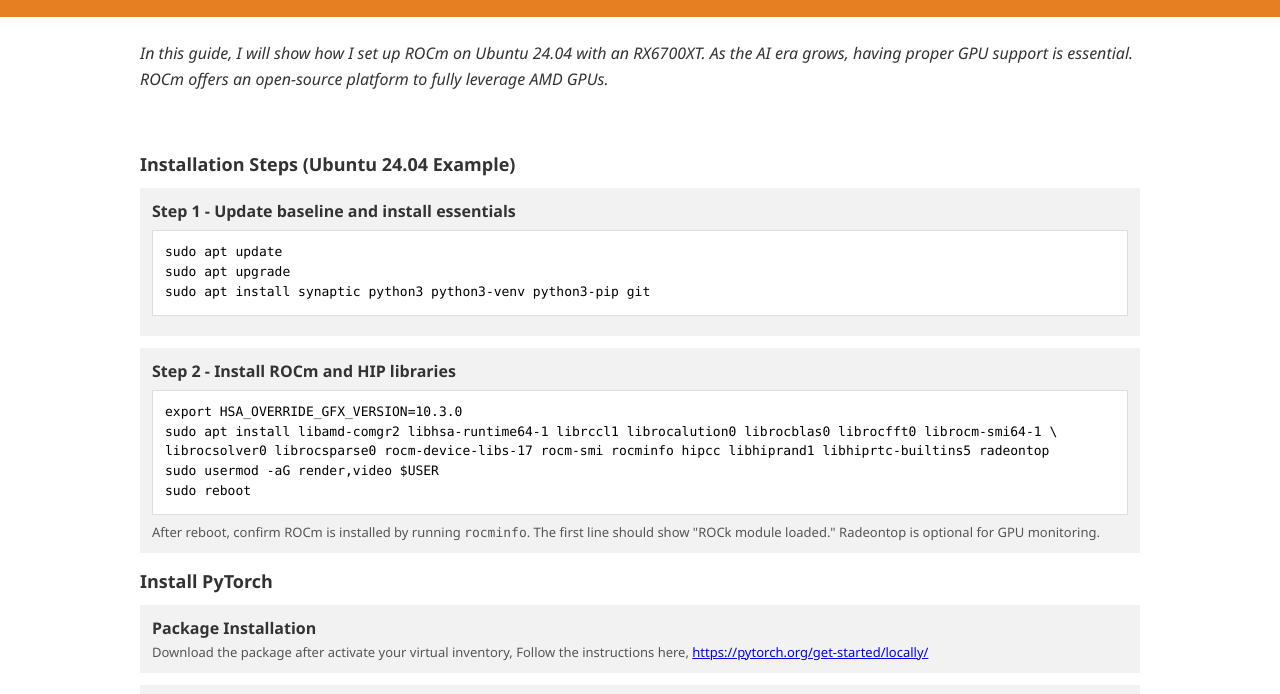
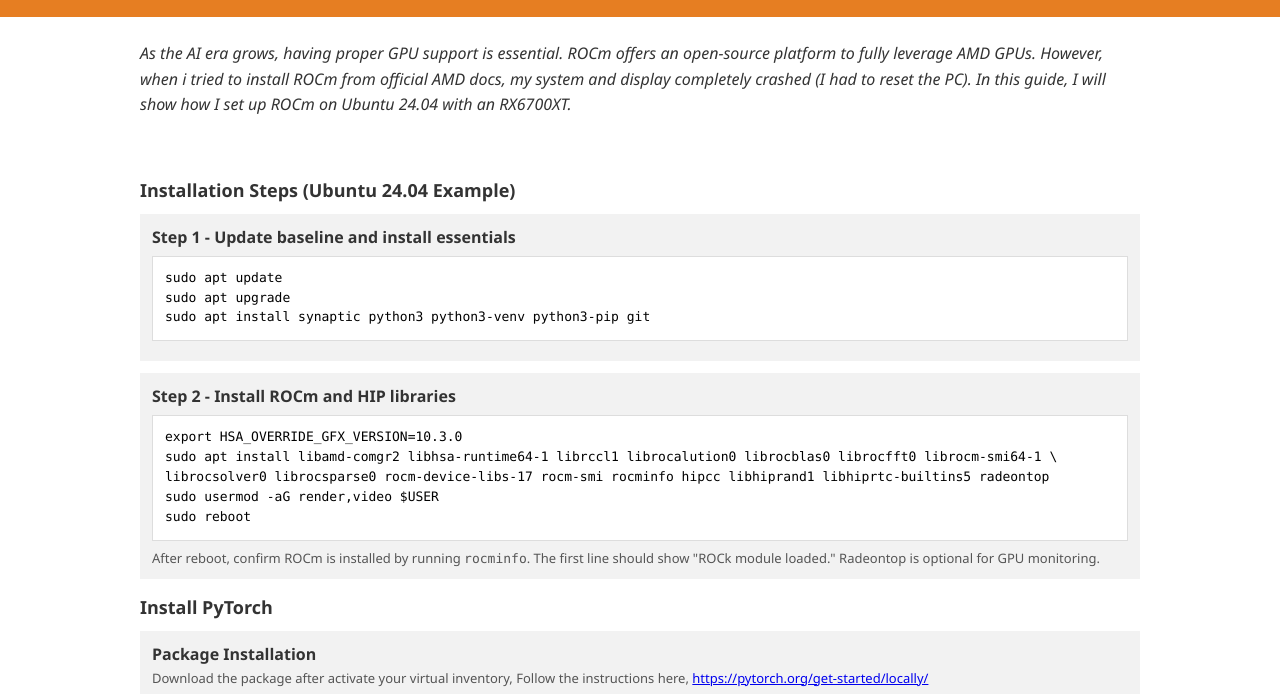
Before and after one commit to MRamazan/ROCm-Installation-RX6700XT, a plain HTML site: page index.html in a window 1280 px wide. Shown: the part 56-750 px from the top of the page. Drawn offline with Linux system fonts and the light colour scheme.

Commit message:
Update index.html

```diff
--- a/index.html
+++ b/index.html
@@ -60,7 +60,7 @@
 
   <main class="container">
     <div class="intro">
-      In this guide, I will show how I set up ROCm on Ubuntu 24.04 with an RX6700XT. As the AI era grows, having proper GPU support is essential. ROCm offers an open-source platform to fully leverage AMD GPUs.
+     As the AI era grows, having proper GPU support is essential. ROCm offers an open-source platform to fully leverage AMD GPUs. However, when i tried to install ROCm from official AMD docs, my system and display completely crashed (I had to reset the PC). In this guide, I will show how I set up ROCm on Ubuntu 24.04 with an RX6700XT.
     </div>
 
 
```
